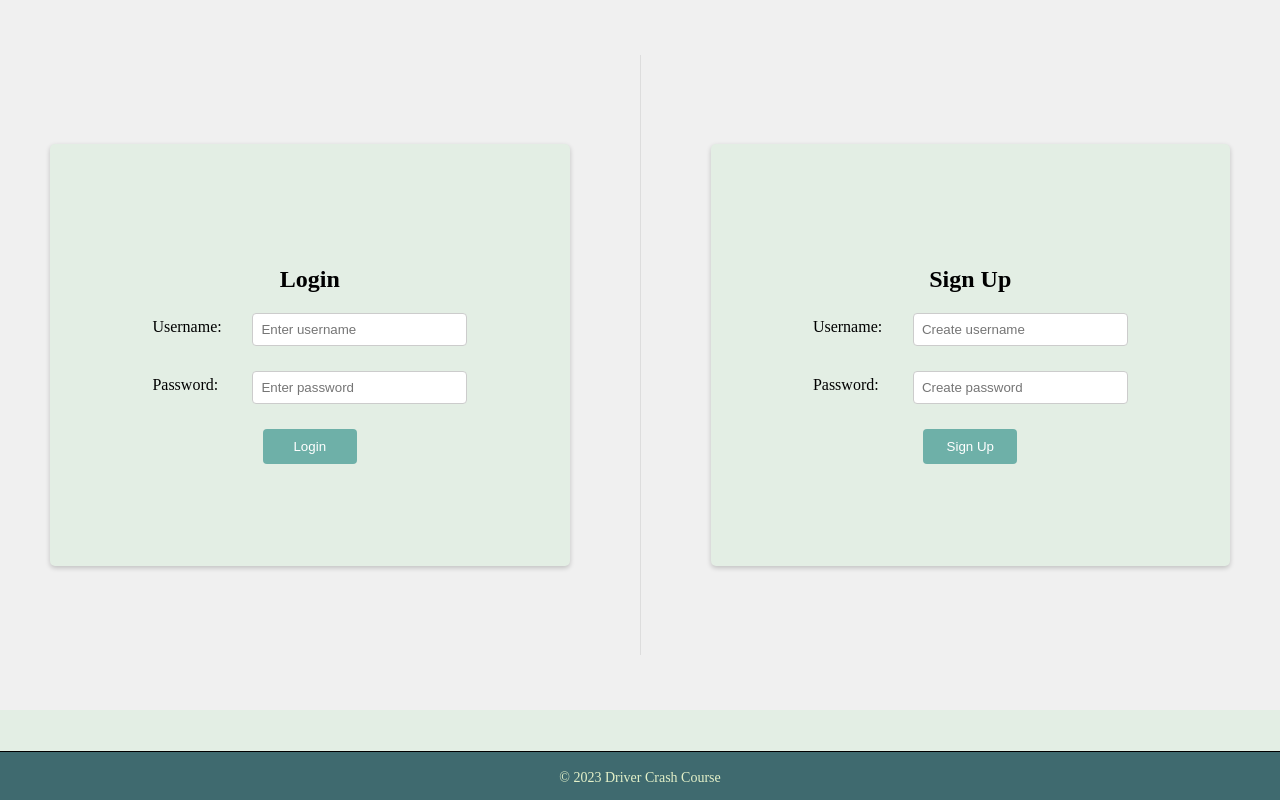
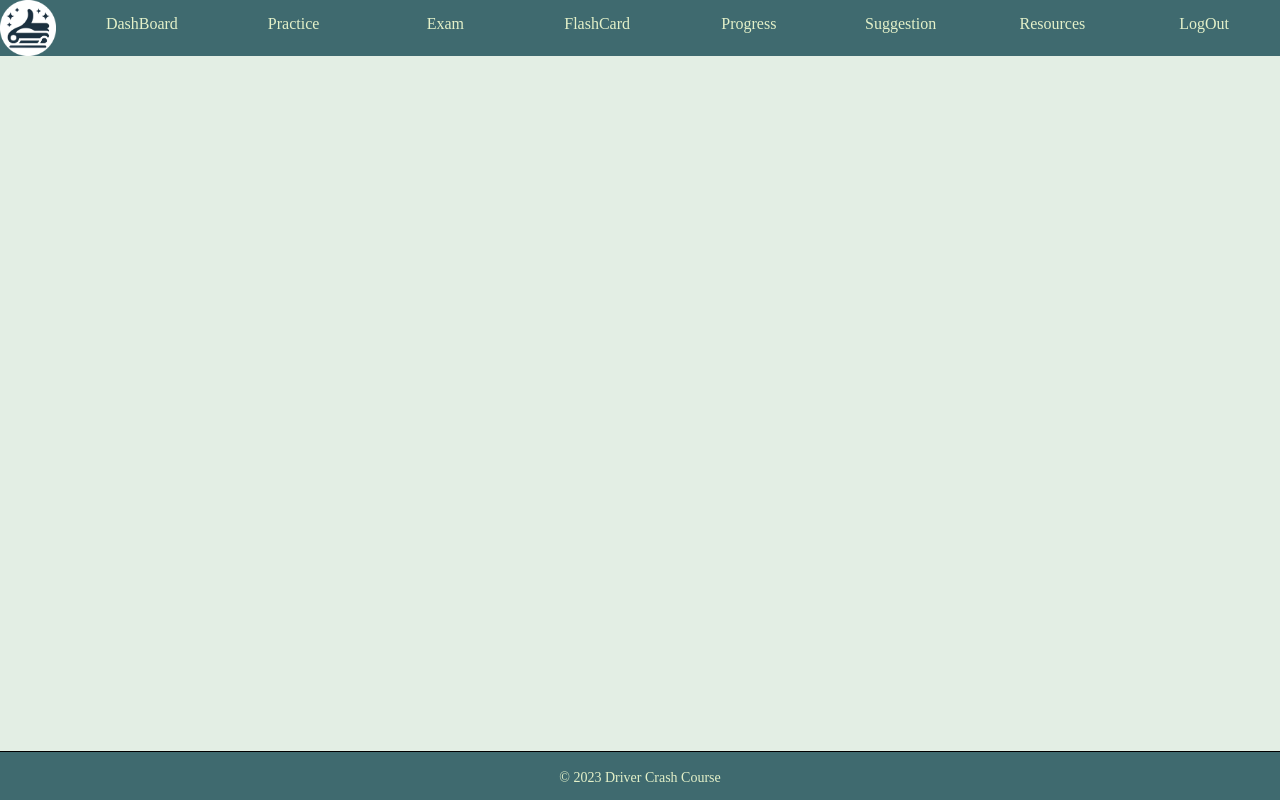
Before and after one commit to nicolasvu9/DriverCrashCourse, a React (Create React App) app in the folder client/: page / in a window 1280 px wide. Built offline with nearby package versions, Linux system fonts and the light colour scheme.

Commit message:
Update App.js
LogOut redirects to LandingPage

```diff
--- a/client/src/App.js
+++ b/client/src/App.js
@@ -1,20 +1,34 @@
-import React from 'react';
-import { BrowserRouter as Router, Routes, Route } from 'react-router-dom';
-import LoginPage from './components/LoginPage';
-import AdministrativePage from './components/AdministrativePage';
+import React from "react";
+import { BrowserRouter as Router, Routes, Route } from "react-router-dom";
+import TopNav from "./components/TopNav.js";
+import ProgressPage from "./components/progressPage.js";
+import SuggestionPage from "./components/Suggestions";
+import MockExamPage from "./components/MockExamPage";
+//import FlashCardPage from "./FlashCardPage";
 import ProtectedRoute from './utils/ProtectedRoute';
-import Dashboard from './components/Dashboard';
-function App() {
+import Video from "./components/Video";
+import Footer from "./components/Footer";
+import LoginPage from "./components/LoginPage.js";
+import DashBoard from "./components/Dashboard.js";
+import LandingPage from "./components/LandingPage.js";
+const App = () => {
   return (
     <Router>
+      <TopNav />
       <Routes>
-      <Route path="/" element={<LoginPage />} />
-        <Route path="/dashboard" element={<Dashboard />} />
-        <Route path="/admin" element={<ProtectedRoute element={<AdministrativePage />} />} />
-        {/* Add other routes here */}
+        <Route path="/DashBoard" element={<DashBoard />} />
+        {/*<Route path="/Practice" element={< />} />*/}
+        <Route path="/exam" element={<MockExamPage />} />
+        {/*<Route path="/FlashCard" element={< />} />*/}
+        <Route path="/Progress" element={<ProgressPage />} />
+        <Route path="/Suggestion" element={<SuggestionPage />} />
+        <Route path="/Video" element={<Video />} />
+        <Route path="/LogOut" element={<LandingPage/>} />
       </Routes>
+
+      <Footer />
     </Router>
   );
-}
+};
 
 export default App;
```
